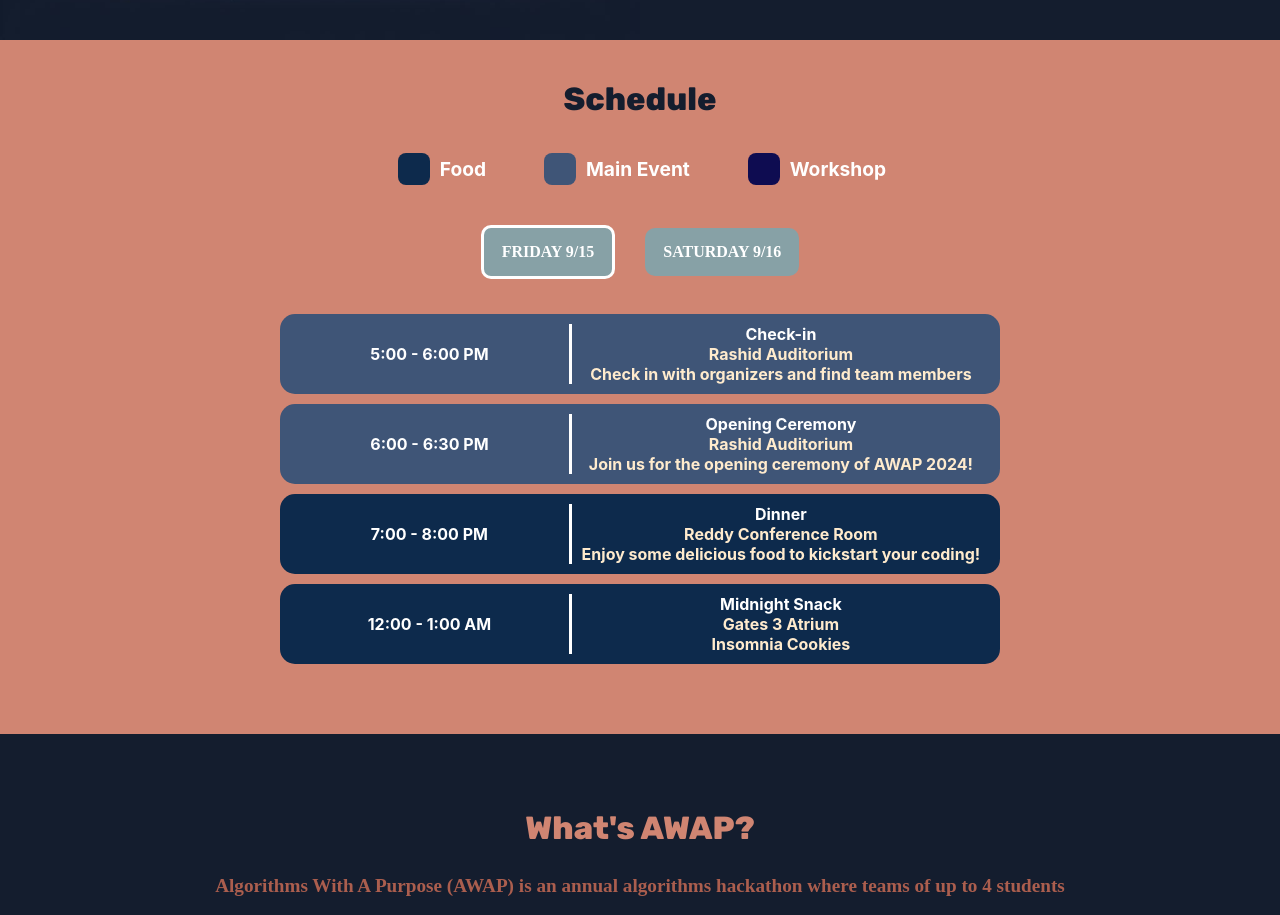
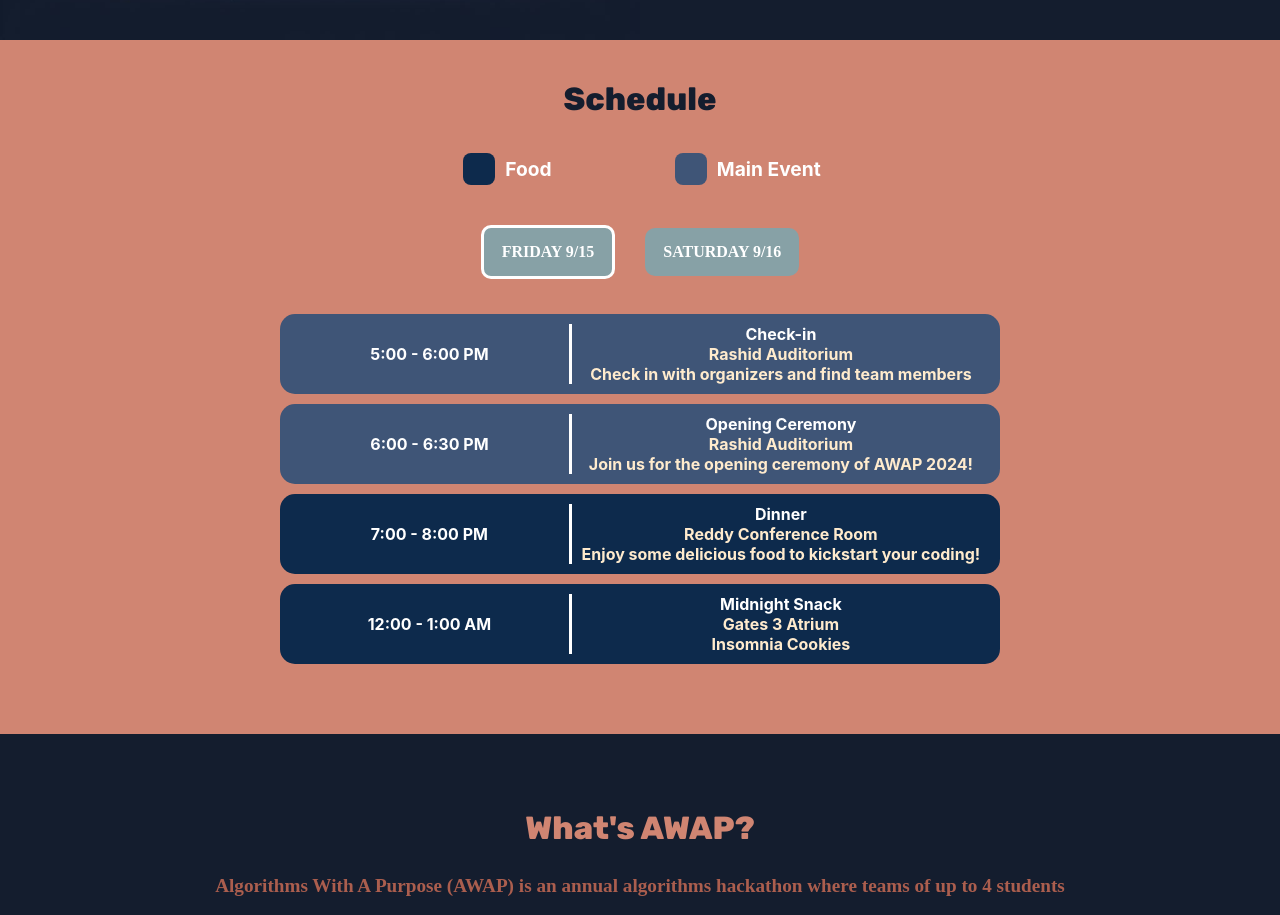
Before and after one commit to acm-cmu/awap-landing-page-2024, a React (Create React App) app: page / in a window 1280 px wide. Shown: the part 820-1735 px from the top of the page. Built offline with nearby package versions, Linux system fonts and the light colour scheme.

Commit message:
removed workshop

```diff
--- a/src/components/EventDetails.js
+++ b/src/components/EventDetails.js
@@ -122,10 +122,7 @@ const EventDetails = () => {
             <div class="legend-box main-event2"></div>
             <p class="legend-label">Main Event</p>
           </div>
-          <div class="legend-event">
-            <div class="legend-box workshop"></div>
-            <p class="legend-label">Workshop</p>
-          </div>
+
         </div>
         <div class="schedule-days">
           <button class="year-button" id="friday" onClick={showFriday}>
```
